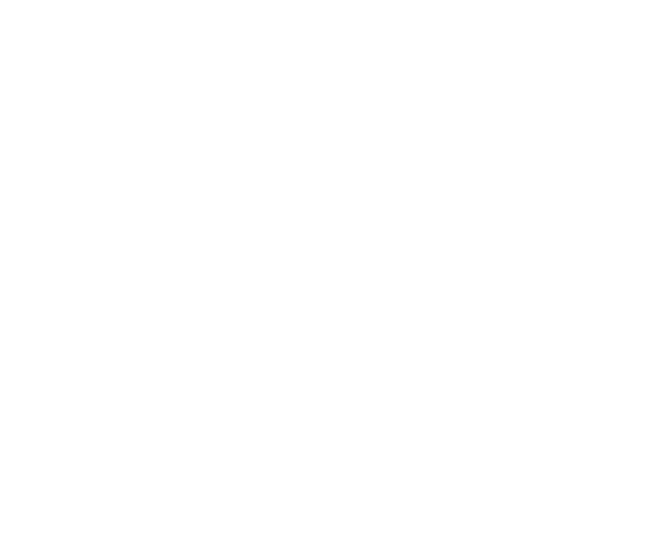
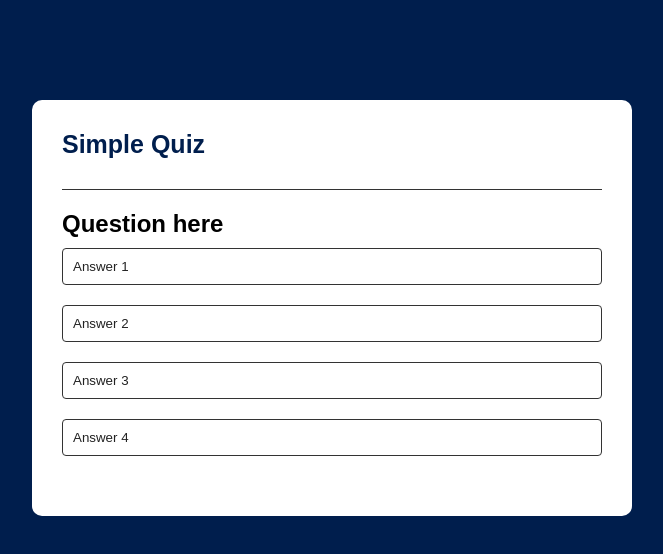
Before and after one commit to takemetola/javascript_projects, a plain HTML site: page quiz_app/index.html in a window 1280 px wide. Shown: the whole page, without its empty margins (308-971 px from the left). Drawn offline with Linux system fonts and the light colour scheme.

Commit message:
quiz_app1

```diff
--- a/quiz_app/index.html
+++ b/quiz_app/index.html
@@ -7,6 +7,20 @@
     <link rel="stylesheet" href="styles.css">
 </head>
 <body>
+    <div class="app">
+        <h1>Simple Quiz</h1>
+        <div class="quiz">
+            <h2 id="question">Question here</h2>
+            <div id="answer-buttons">
+                <button class="btn">Answer 1</button>
+                <button class="btn">Answer 2</button>
+                <button class="btn">Answer 3</button>
+                <button class="btn">Answer 4</button>
+            </div>
+            <button id="next-btn">Next</button>
+        </div>
+
+    </div>
 
 
     <script src="index.js"></script>
--- a/quiz_app/styles.css
+++ b/quiz_app/styles.css
@@ -0,0 +1,69 @@
+*{
+    margin: 0;
+    padding: 0;
+    font-family: 'poppins', sans-serif;
+    box-sizing: border-box;
+}
+
+body{
+    background: #001e4d;
+}
+
+.app{
+    background: #fff;
+    width: 90%;
+    max-width: 600px;
+    margin: 100px auto 0;
+    border-radius: 10px;
+    padding: 30px;
+}
+
+.app h1{
+    font-size: 25px;
+    color: #001e4d;
+    font-weight: 600;
+    border-bottom: 1px solid #333;
+    padding-bottom: 30px;
+}
+
+.quiz{
+    padding: 20px 0;
+}
+
+quiz h2{
+    font-size: 18px;
+    color: #001e4d;
+    font-weight: 600;
+}
+
+.btn{
+    background: #fff;
+    color: #222;
+    font-weight: 500;
+    width: 100%;
+    border: 1px solid #333;
+    padding: 10px;
+    margin: 10px 0;
+    text-align: left;
+    border-radius: 4px;
+    cursor: pointer;
+    transition: all 0.33s;
+}
+
+.btn:hover{
+    background: #222;
+    color: #fff;
+}
+
+#next-btn{
+    background: #001e4d;
+    color: #fff;
+    font-weight: 500;
+    width: 150px;
+    border: 0;
+    padding: 10px;
+    margin: 20px auto 0;
+    border-radius: 4px;
+    cursor: pointer;
+    display: none;
+}
```
